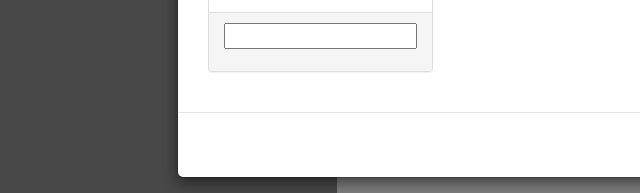
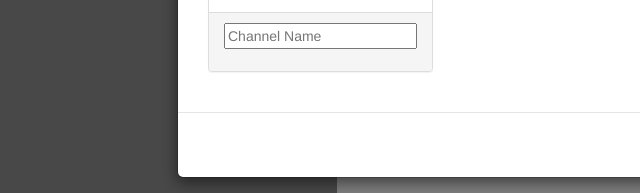
Before and after one commit to ranneyd/kappa.tv, a plain HTML site: page index.html in a window 1280 px wide. Shown: the part 225-418 px from the top of the page, 63-703 px from the left. Drawn offline with Linux system fonts and the light colour scheme.

Commit message:
Added a placeholder in the new channel input that says "channel name"

```diff
--- a/index.html
+++ b/index.html
@@ -209,7 +209,7 @@
                     <!-- Magic number: Height of generated panel-footers from
                          putting h4s in them -->
                     <div class="panel-footer" style="height:59px">
-                        <input type="text">
+                        <input type="text" placeholder="Channel Name">
                     </div>
                 </div>
             </div>
```
